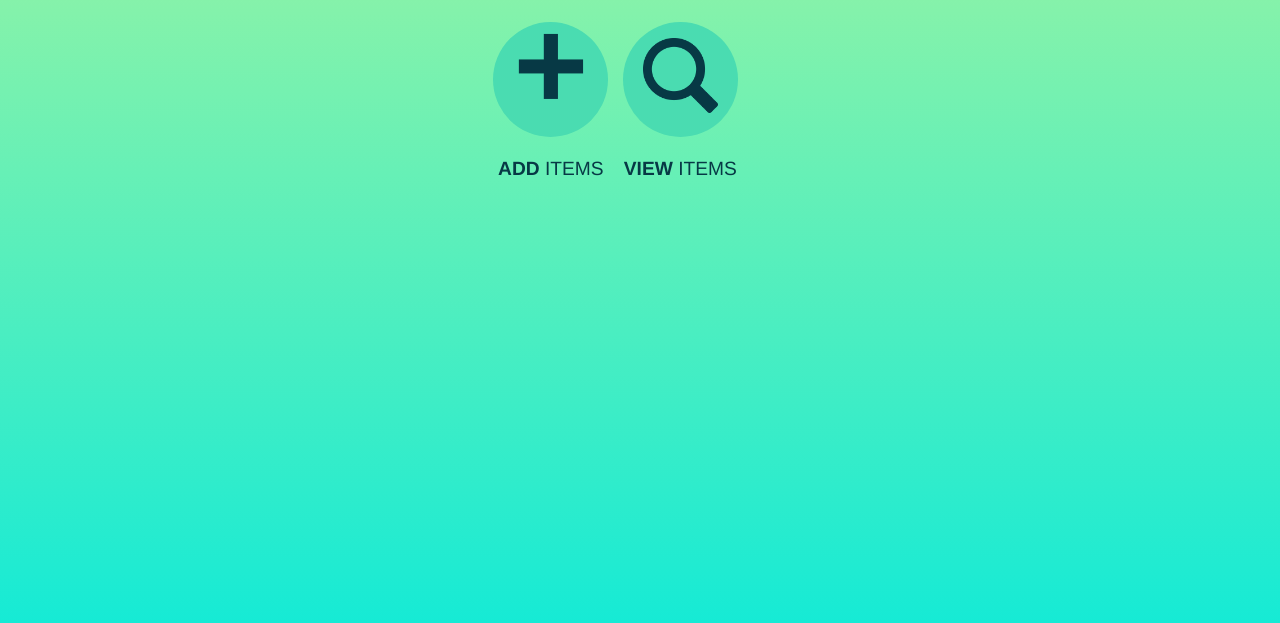
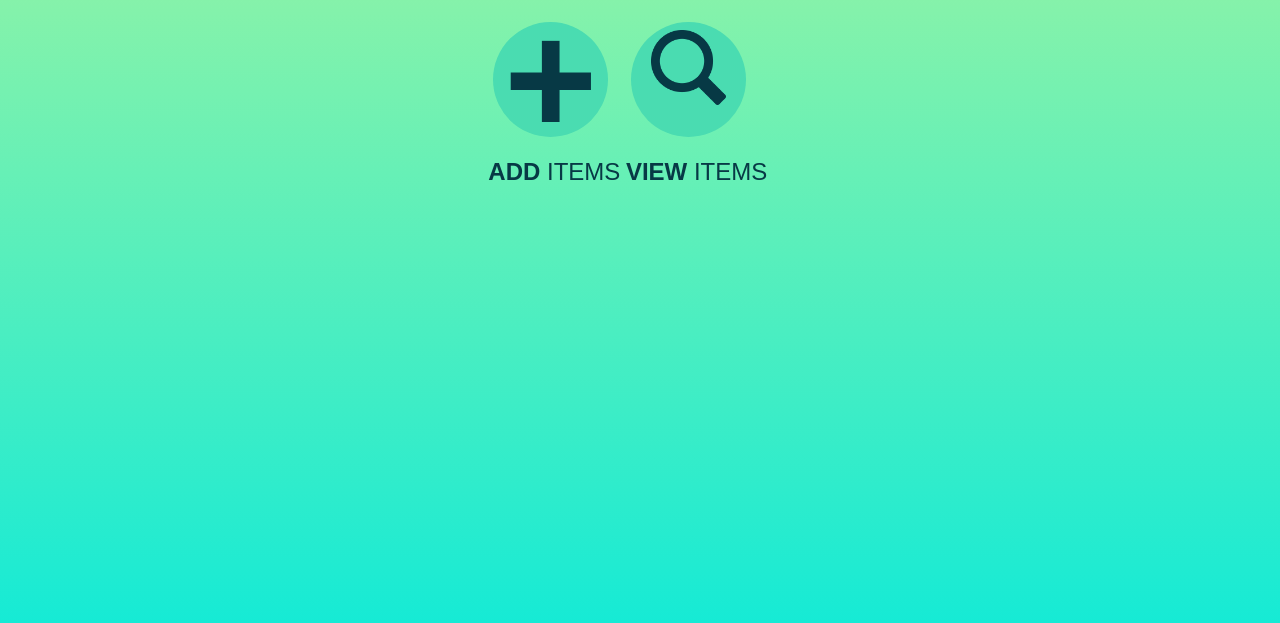
Before and after one commit to heyjohnmurray/EmberApp, a plain HTML site: page index.html in a window 1280 px wide. Shown: the part 149-772 px from the top of the page. Drawn offline with Linux system fonts and the light colour scheme; a web font is replaced by a local one.

Commit message:
add Rosis font family and begin to style forms elements and layout

```diff
--- a/assets/scss/compiled.scss
+++ b/assets/scss/compiled.scss
@@ -7,6 +7,8 @@
 @import "globals/reset";
 @import "globals/base";
 @import "globals/helpers";
+@import "partials/fonts";
 @import "partials/buttons";
+@import "partials/forms";
 @import "partials/header";
 @import "partials/nav";
--- a/assets/scss/globals/_base.scss
+++ b/assets/scss/globals/_base.scss
@@ -1,6 +1,8 @@
 body {
 	@extend .base-gradient;
-	font-size: 16px;
+	font-family: $font-family;
+	font-weight: $normal;
+	font-size: 20px;
 	color: $dark-blue;
 	background-color: #f00;
 }
--- a/assets/scss/globals/_project-variables.scss
+++ b/assets/scss/globals/_project-variables.scss
@@ -8,3 +8,8 @@ $dark-blue: #073945;
 
 $color-primary: $light-green;
 $color-secondary: $bright-turquoise;
+
+$font-family: 'Dosis', Arial, sans-serif;
+$normal: 400;
+$bold: 700;
+$extra-bold: 800;
--- /dev/null
+++ b/assets/scss/partials/_fonts.scss
@@ -0,0 +1,50 @@
+// weights: 400 (normal), 700 (bold), 800 (extra-bold)
+
+/* latin-ext */
+@font-face {
+  font-family: 'Dosis';
+  font-style: normal;
+  font-weight: 400;
+  src: local('Dosis Regular'), local('Dosis-Regular'), url(http://fonts.gstatic.com/s/dosis/v4/3isE9muMMOq1K7TQ7HkKvIDGDUGfDkXyfkzVDelzfFk.woff2) format('woff2');
+  unicode-range: U+0100-024F, U+1E00-1EFF, U+20A0-20AB, U+20AD-20CF, U+2C60-2C7F, U+A720-A7FF;
+}
+/* latin */
+@font-face {
+  font-family: 'Dosis';
+  font-style: normal;
+  font-weight: 400;
+  src: local('Dosis Regular'), local('Dosis-Regular'), url(http://fonts.gstatic.com/s/dosis/v4/oaBFj7Fz9Y9_eW3k9Jd9X6CWcynf_cDxXwCLxiixG1c.woff2) format('woff2');
+  unicode-range: U+0000-00FF, U+0131, U+0152-0153, U+02C6, U+02DA, U+02DC, U+2000-206F, U+2074, U+20AC, U+2212, U+2215, U+E0FF, U+EFFD, U+F000;
+}
+/* latin-ext */
+@font-face {
+  font-family: 'Dosis';
+  font-style: normal;
+  font-weight: 700;
+  src: local('Dosis Bold'), local('Dosis-Bold'), url(http://fonts.gstatic.com/s/dosis/v4/fP7ud4UTUWGxo-nV1joC1RkAz4rYn47Zy2rvigWQf6w.woff2) format('woff2');
+  unicode-range: U+0100-024F, U+1E00-1EFF, U+20A0-20AB, U+20AD-20CF, U+2C60-2C7F, U+A720-A7FF;
+}
+/* latin */
+@font-face {
+  font-family: 'Dosis';
+  font-style: normal;
+  font-weight: 700;
+  src: local('Dosis Bold'), local('Dosis-Bold'), url(http://fonts.gstatic.com/s/dosis/v4/22aDRG5X9l7obljtz7tihnYhjbSpvc47ee6xR_80Hnw.woff2) format('woff2');
+  unicode-range: U+0000-00FF, U+0131, U+0152-0153, U+02C6, U+02DA, U+02DC, U+2000-206F, U+2074, U+20AC, U+2212, U+2215, U+E0FF, U+EFFD, U+F000;
+}
+/* latin-ext */
+@font-face {
+  font-family: 'Dosis';
+  font-style: normal;
+  font-weight: 800;
+  src: local('Dosis ExtraBold'), local('Dosis-ExtraBold'), url(http://fonts.gstatic.com/s/dosis/v4/NL7tQp6ch38l_aQukeablRkAz4rYn47Zy2rvigWQf6w.woff2) format('woff2');
+  unicode-range: U+0100-024F, U+1E00-1EFF, U+20A0-20AB, U+20AD-20CF, U+2C60-2C7F, U+A720-A7FF;
+}
+/* latin */
+@font-face {
+  font-family: 'Dosis';
+  font-style: normal;
+  font-weight: 800;
+  src: local('Dosis ExtraBold'), local('Dosis-ExtraBold'), url(http://fonts.gstatic.com/s/dosis/v4/nq3OPeKr7RUSF_YDJ1woxnYhjbSpvc47ee6xR_80Hnw.woff2) format('woff2');
+  unicode-range: U+0000-00FF, U+0131, U+0152-0153, U+02C6, U+02DA, U+02DC, U+2000-206F, U+2074, U+20AC, U+2212, U+2215, U+E0FF, U+EFFD, U+F000;
+}
--- /dev/null
+++ b/assets/scss/partials/_forms.scss
@@ -0,0 +1,18 @@
+form {
+	@include clearfix;
+	padding: 1em 0;
+}
+
+input {
+	height: 80px;
+
+	&[type=text] {
+		padding: .5em;
+		width: 100%;
+	}
+
+	&[type=submit] {
+		padding: .5em;
+		width: 100%;
+	}
+}
--- a/assets/scss/partials/_nav.scss
+++ b/assets/scss/partials/_nav.scss
@@ -17,10 +17,11 @@ nav {
 	$dimensions: 115px;
 	width: $dimensions;
 	height: $dimensions;
-	line-height: 85px;
+	line-height: 115px;
 	margin: 5px 5px 20px 5px;
 	background-color: $turquoise;
 	text-align: center;
+	font-family: Arial;
 	font-size: 800%;
 	font-weight: bold;
 
@@ -38,6 +39,11 @@ nav {
 		text-transform: uppercase;
 		font-size: 120%;
 	}
+
+	img {
+		position: relative;
+		top: -25px;
+	}
 }
 
 .nav-label {
--- a/index.html
+++ b/index.html
@@ -8,8 +8,9 @@
 	</head>
 	<body>
 		<script type="text/x-handlebars" data-template-name='_masthead'>
+			<section>
 				<div class="row">
-				<div class="small-10 small-offset-1 medium-8 medium-offset-2 columns">
+					<div class="column small-10 small-offset-1 medium-8 medium-offset-2">
 						{{#link-to 'index'}}
 							<img src="assets/images/logo.png" width="" height="" alt="Pick Up logo" class="logo">
 						{{/link-to}}
@@ -17,10 +18,12 @@
 					<!-- close column -->
 				</div>
 				<!-- close row -->
+			</section>
 		</script>
 		<!-- END global masthead template -->
 
 		<script type="text/x-handlebars" data-template-name="_indexNav">
+			<section>
 				<div class="row">
 					<div class="small-10 small-offset-2 medium-6 medium-offset-3 large-4 large-offset-4 columns">
 						<ul class="nav">
@@ -49,6 +52,7 @@
 					<!-- close columns -->
 				</div>
 				<!-- close row -->
+			</section>
 		</script>
 		<!-- END index nav -->
 
@@ -83,19 +87,29 @@
 		<script type="text/x-handlebars" data-template-name="add">
 			{{partial "_masthead"}}
 
+			<section>
 				<div class="row">
-				<div class="column small-16">
-					<p>This is the add items section.</p>
+					<div class="column small-12 medium-9 medium-centered">
+						<form action="">
+							<div class="column small-9">
+								{{input type="text"}}
 							</div>
-				<!-- /.column-16 -->
+							<div class="column small-3">
+								{{input type="submit" value="+"}}
+							</div>
+						</form>
+					</div>
+					<!-- /.column small-16 medium-12 medium-centered -->
 				</div>
 				<!-- /.row -->
+			</section>
 	    </script>
 	    <!-- END add items template -->
 
 	    <script type="text/x-handlebars" data-template-name="view">
 	    	{{partial "_masthead"}}
 
+	    	<section>
 		    	<div class="row">
 					<div class="column small-16">
 						<p>This is the view items section.</p>
@@ -103,6 +117,7 @@
 					<!-- /.column-16 -->
 				</div>
 				<!-- /.row -->
+			</section>
 	    </script>
 	    <!-- END view items template -->
 
```
Also changed, not shown: assets/css/compiled.css. Lines whose indentation alone changed are shown as unchanged.
